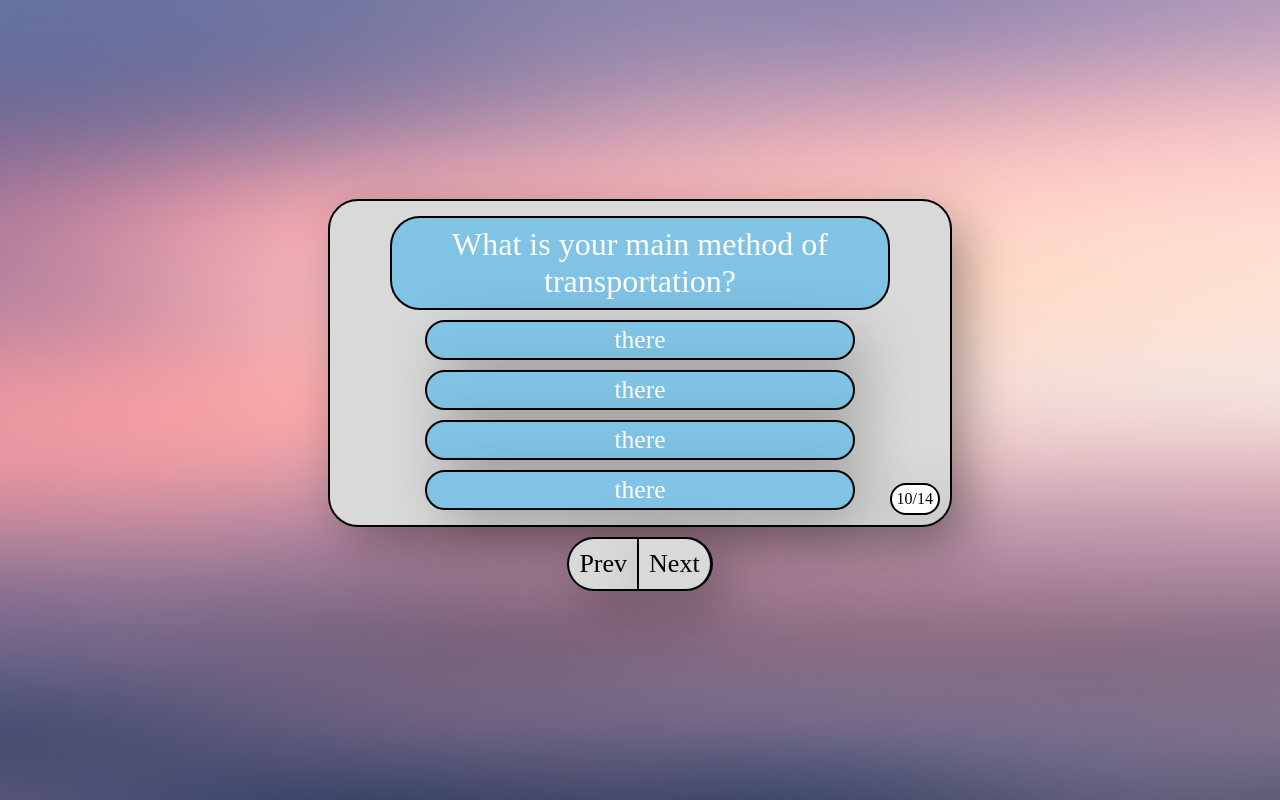
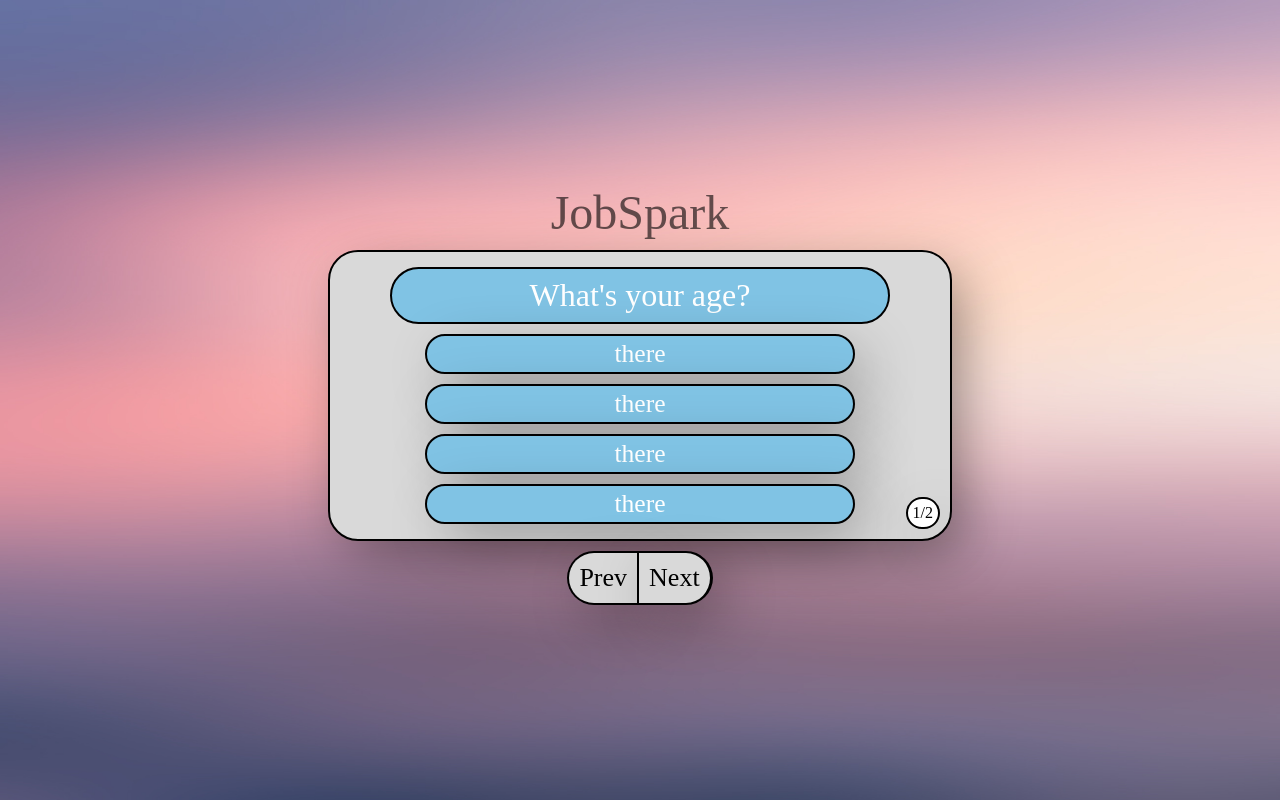
Before and after one commit to michaelbunte/jobspark, a React (Create React App) app: page / in a window 1280 px wide. Built offline with nearby package versions, Linux system fonts and the light colour scheme; a web font is replaced by a local one.

Commit message:
dynamic page count

```diff
--- a/src/App.js
+++ b/src/App.js
@@ -1,10 +1,11 @@
-import logo from './logo.svg';
 import './App.css';
 
-import { Container, Row, Col, BootstrapProvider } from 'react-bootstrap';
+import { useState } from 'react';
+
+import questionaire from "./data/questionaire.json"
 
 function ProgressTile({ children }) {
-  return <div class="page-count" style={{
+  return <div className="page-count" style={{
     color: "black",
     fontSize: "1rem",
     borderRadius: "30px",
@@ -18,7 +19,11 @@ function ProgressTile({ children }) {
   </div>
 }
 
-function QuestionaireBox({ children }) {
+function QuestionaireBox({
+  children,
+  pageNum,
+  numberOfPages
+}) {
   return <div style={{
     width: "100%",
     display: "flex"
@@ -47,7 +52,7 @@ function QuestionaireBox({ children }) {
           right: "0",
           bottom: "0"
         }}>
-          <ProgressTile>10/14</ProgressTile>
+          <ProgressTile>{pageNum}/{numberOfPages}</ProgressTile>
         </div>
       </div>
     </div>
@@ -69,8 +74,13 @@ function QuestionaireElement({ children, header = false }) {
   </div>
 }
 
-function PageButton({ children, right = false }) {
-  return <div className="questionaire-next" style={{
+function PageButton({
+  children,
+  right = false,
+  onClick = () => { }
+}) {
+  return <div className="questionaire-next"
+    style={{
       borderRadius: right ? "0px 30px 30px 0px" : "30px 0px 0px 30px",
       border: "black 2px solid",
       borderRight: right ? "solid" : "none",
@@ -78,18 +88,42 @@ function PageButton({ children, right = false }) {
       padding: "10px",
       color: "black",
       zIndex: "100"
-  }}>
+    }}
+    onClick={onClick}
+  >
     {children}
   </div>
 }
 
 function App() {
+  const [pageNum, setPageNum] = useState(0);
+  const questions = questionaire.questions;
+
+  function next_page() {
+    setPageNum((prevPage) => {
+      return prevPage >= questions.length - 1 ? questions.length - 1 : prevPage + 1;
+    })
+  }
+
+  function prev_page() {
+    setPageNum((prevPage) => {
+      return prevPage <= 0 ? 0 : prevPage - 1;
+    })
+  }
+
   return (
     <div className="App">
       <header className="App-header">
-        <QuestionaireBox>
+        <div style={{
+          color: "rgba(0,0,0,0.6)",
+          fontSize: "3rem",
+          marginBottom: "10px"
+        }}>
+          JobSpark
+        </div>
+        <QuestionaireBox pageNum={pageNum + 1} numberOfPages={questions.length}>
           <QuestionaireElement header>
-            What is your main method of transportation?
+            {questions[pageNum]["question"]}
           </QuestionaireElement>
           <QuestionaireElement>
             there
@@ -105,10 +139,10 @@ function App() {
           </QuestionaireElement>
         </QuestionaireBox>
         <div style={{ display: "flex", padding: "10px" }}>
-          <PageButton>
+          <PageButton onClick={prev_page}>
             Prev
           </PageButton>
-          <PageButton right>
+          <PageButton onClick={next_page} right>
             Next
           </PageButton>
         </div>
--- /dev/null
+++ b/src/data/questionaire.json
@@ -0,0 +1,21 @@
+{
+    "questions": [
+        {
+            "question": "What's your age?",
+            "type": "blank",
+            "subtype": "number"
+        },
+        {
+            "question": "What's your main method of transportation?",
+            "type": "radio",
+            "answers": [
+                "Personal Car",
+                "Public Transport",
+                "Bike/Scooter",
+                "Walk",
+                "Other"
+            ]
+
+        }
+    ]
+}
```
Lines whose indentation alone changed are shown as unchanged.
